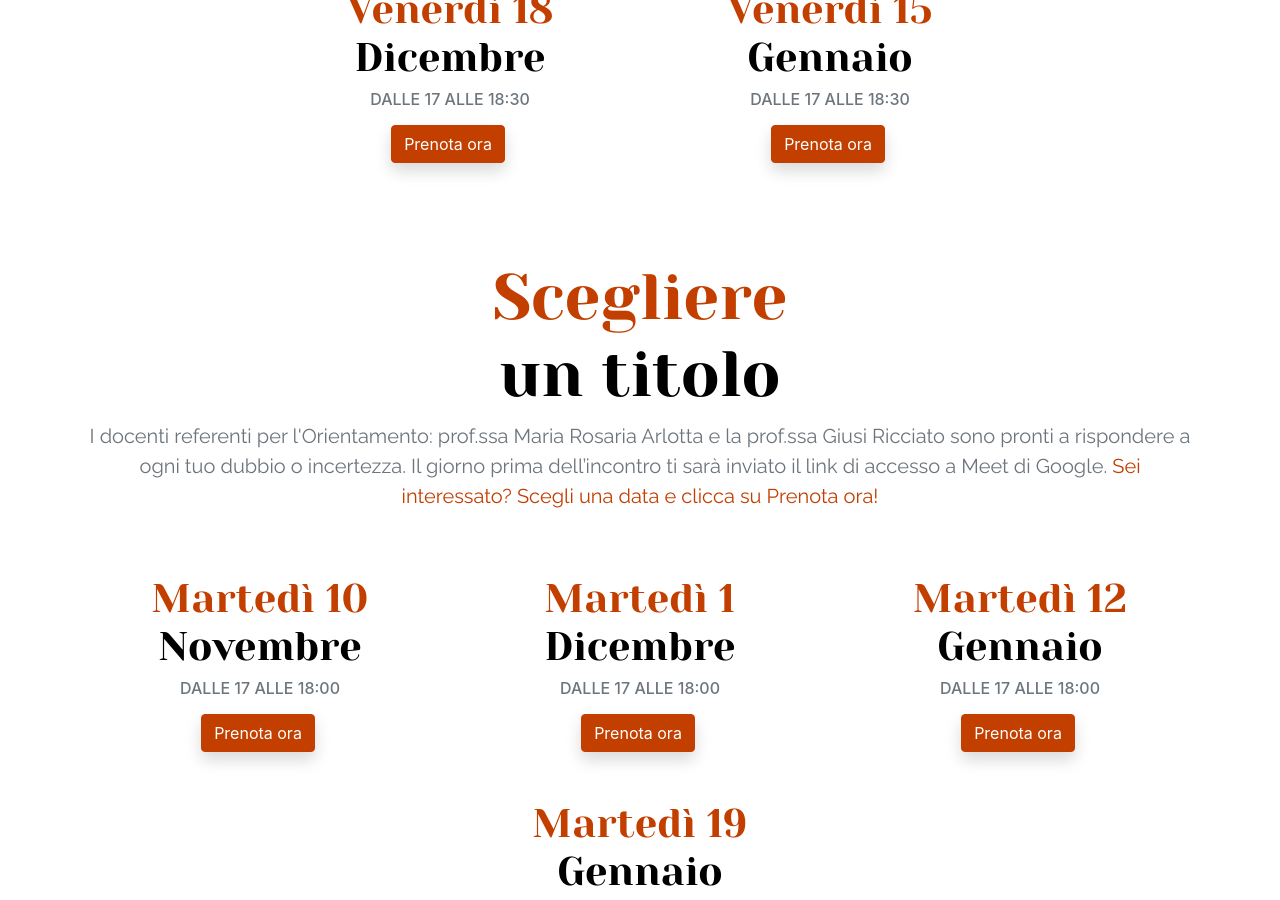
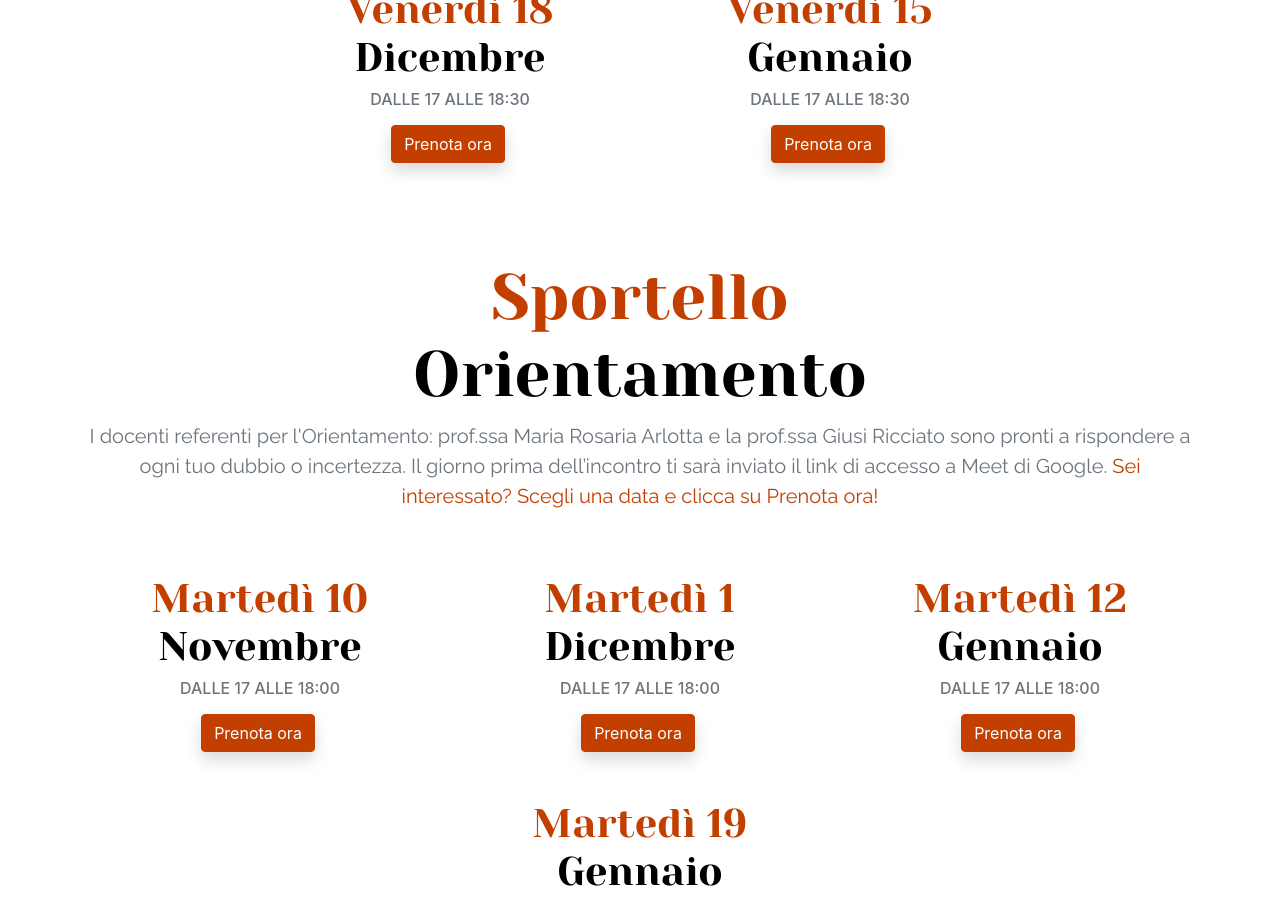
Before and after one commit to PiervitoCreanza/orientamento.liceodegiorgi.edu.it, a Jekyll site: the page built from incontri.html, in a window 1280 px wide and 900 px high, scrolled down 1473 px. Built offline with Jekyll 4.4.1, drawn with Linux system fonts in a browser that asks for light colours.

Commit message:
pag incontri
titolo a: sportello orientamento

```diff
--- a/_data/incontri.json
+++ b/_data/incontri.json
@@ -35,7 +35,7 @@
         ]
     },
     "sezione3": {
-        "titolo": "<span class='text-red'>Scegliere</span></br> un titolo",
+        "titolo": "<span class='text-red'>Sportello</span></br>Orientamento",
         "sottotitolo": "I docenti referenti per l'Orientamento: prof.ssa Maria Rosaria Arlotta e la prof.ssa Giusi Ricciato sono pronti a rispondere a ogni tuo dubbio o incertezza. Il giorno prima dell’incontro ti sarà inviato il link di accesso a Meet di Google. <span class='text-red'>Sei interessato? Scegli una data e clicca su Prenota ora!</span></br>",
         "date": [
             {
```
